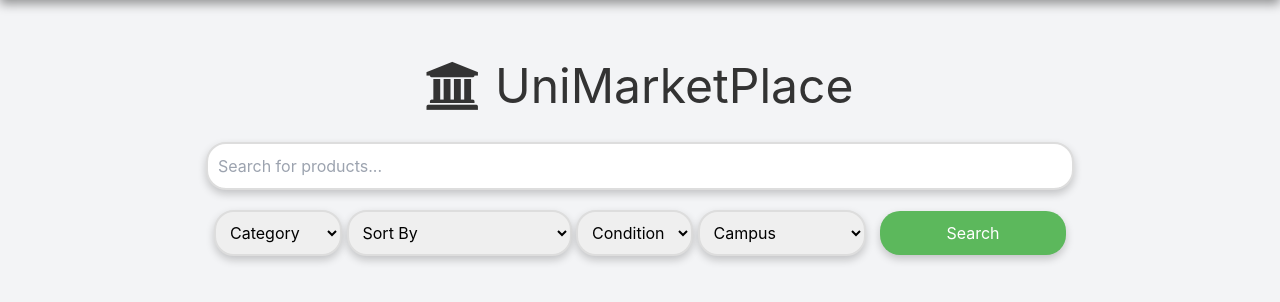
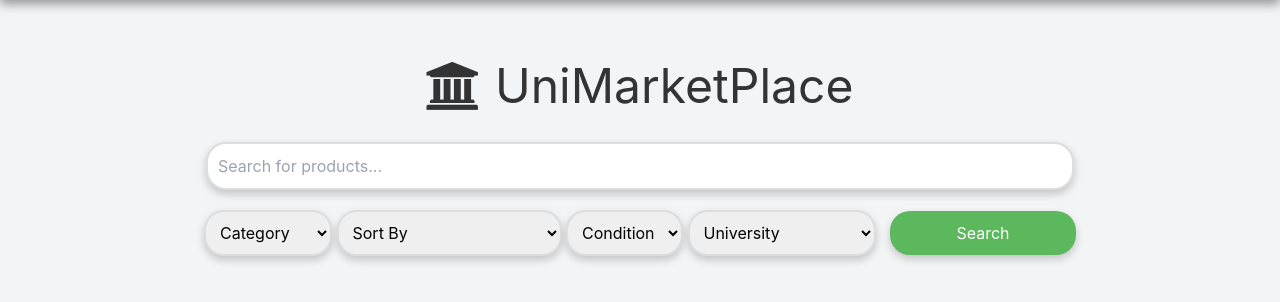
Before and after one commit to kukr/UniMarket-Place, a Flask app: page / in a window 1280 px wide. Shown: the part 68-370 px from the top of the page. Run offline with Flask 2, Linux system fonts and the light colour scheme; the visitor is signed in with stand-in values (Sample User, id 1); parts of the project's set-up code (start-up, migrations or seed data) failed here and were passed over; some libraries are stand-ins or nearby versions.

Commit message:
Updating to unviersity

```diff
--- a/templates/home.html
+++ b/templates/home.html
@@ -176,9 +176,9 @@
                 </select>
 
                 <select name="campus" class="search-bar">
-                    <option value="">Campus</option>
-                    <option value="self_campus">Only my College</option>
-                    <option value="all_campuses">All Colleges</option>
+                    <option value="">University</option>
+                    <option value="self_campus">Only My University</option>
+                    <option value="all_campuses">All Universities</option>
                 </select>
                 <input type="submit" value="Search" class="search-button">
             </div>
```
